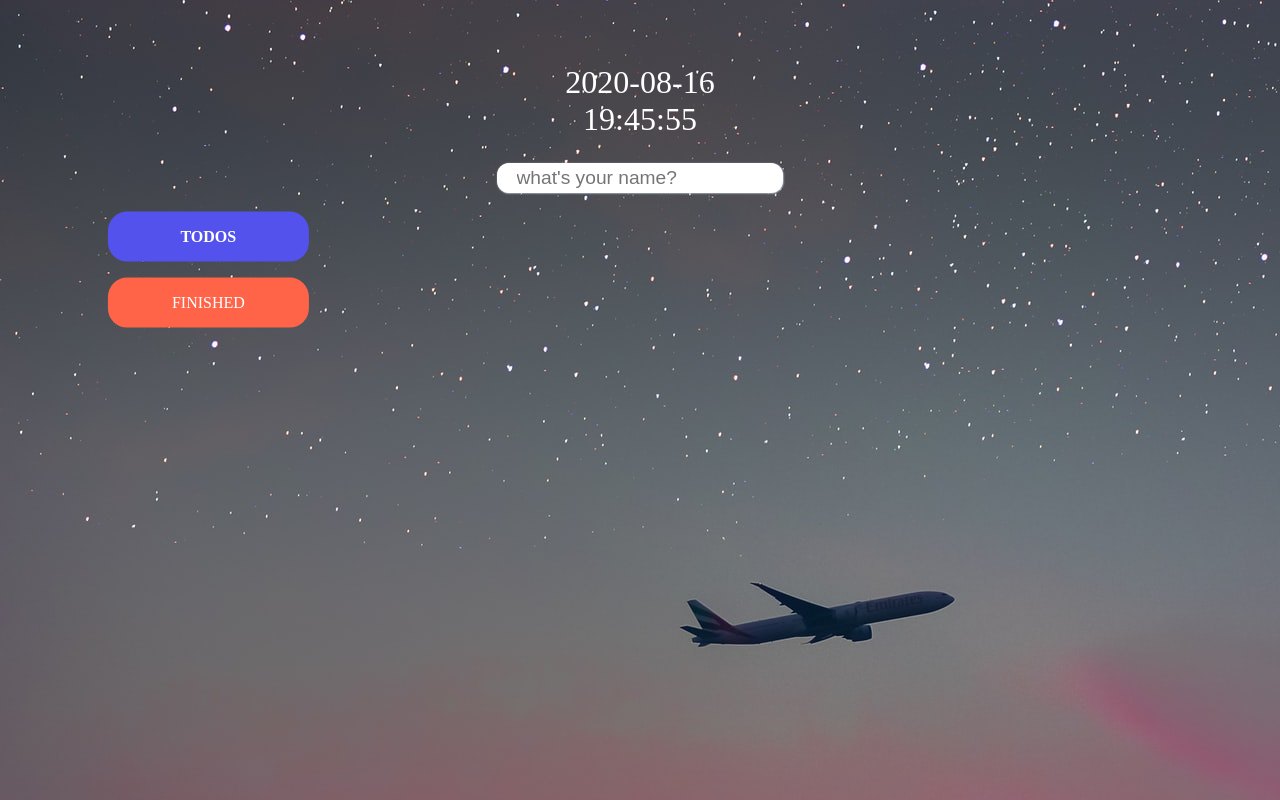
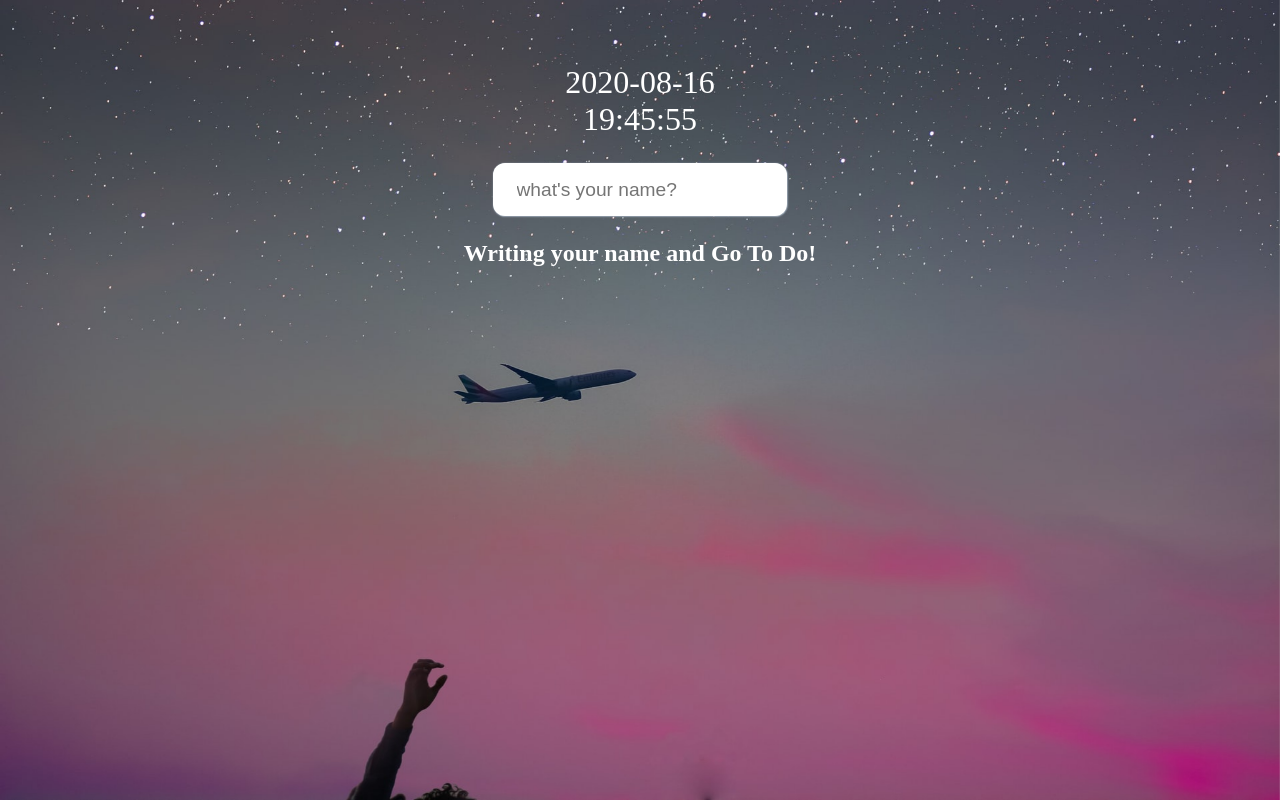
Before and after one commit to chkim116/ToDoAPP, a plain HTML site: page index.html in a window 1280 px wide. Drawn offline with Linux system fonts and the light colour scheme; a web font is replaced by a local one.

Commit message:
사이드메뉴 수정

```diff
--- a/css/styles.css
+++ b/css/styles.css
@@ -29,6 +29,8 @@ body {
   overflow: hidden;
   position: fixed;
   z-index: -1;
+  width: 100%;
+  height: 100%;
 }
 
 li {
@@ -53,14 +55,16 @@ button {
   border: none;
   outline: none;
 }
+
 .showing {
   display: block;
 }
 
-.done {
-  text-decoration: line-through;
+#container {
+  width: 1260px;
+  min-width: 768px;
+  margin: 0 auto;
 }
-
 /* weather */
 .weather {
   text-align: right;
@@ -71,9 +75,15 @@ button {
 /* nav */
 .sidemenu {
   position: absolute;
-  top: 30%;
-  left: 10%;
-  transform: translate(-10%, -30%);
+  top: 10%;
+  left: 20%;
+  transform: translate(-20%, -10%);
+  display: none;
+}
+
+.sidemenu.showing {
+  display: block;
+  animation: showingList 1s forwards;
 }
 
 .sidemenu-list {
@@ -118,7 +128,7 @@ button {
   border-radius: 12px;
   box-shadow: 0.4px 0.4px 1.4px 0.4px #a4b0be;
   border: none;
-  padding: 0.2em 1em;
+  padding: 0.8em 1.2em;
   font-size: 1.2em;
   margin-top: 1em;
   outline: none;
@@ -133,6 +143,9 @@ button {
   margin: 0;
 }
 
+.print-name {
+  padding: 1em;
+}
 /* TODOLIST or FIINISHED LIST */
 
 .content {
--- a/index.html
+++ b/index.html
@@ -12,6 +12,7 @@
     <link rel="stylesheet" href="css/styles.css" />
   </head>
   <body>
+    <div id="container">
       <div class="weather"></div>
       <div class="sidemenu">
         <div>
@@ -27,7 +28,7 @@
         <form class="user-name">
           <input type="text" placeholder="what's your name?" />
         </form>
-      <h2 class="print-name"></h2>
+        <h2 class="print-name">Writing your name and Go To Do!</h2>
       </header>
       <content class="content">
         <div class="wrap__todolist hide">
@@ -56,6 +57,7 @@
           <h1 class="todo-finished-no">There's No Finished List.</h1>
         </div>
       </content>
+    </div>
     <script src="js/printUser.js"></script>
     <script src="js/clock.js"></script>
     <script src="js/todolist.js"></script>
--- a/js/printUser.js
+++ b/js/printUser.js
@@ -2,6 +2,7 @@ const userName = document.querySelector(".user-name");
 const nameInput = userName.querySelector("input");
 const printName = document.querySelector(".print-name");
 const content = document.querySelector(".content");
+const sideMenu = document.querySelector(".sidemenu");
 
 function handleName(e) {
   e.preventDefault();
@@ -10,6 +11,7 @@ function handleName(e) {
     printName.innerText = `Wecome ${nameInput.value}!`;
     localStorage.setItem("user", nameInput.value);
     loadToDoList();
+    loadToSideMenu();
   } else alert("please name");
 }
 
@@ -19,11 +21,16 @@ function loadUserName() {
     userName.style.display = "none";
     printName.innerText = `${getUser}'s To Do List`;
     loadToDoList();
+    loadToSideMenu();
   }
 }
 
 function loadToDoList() {
   content.classList.add("showing");
+}
+
+function loadToSideMenu() {
+  sideMenu.classList.add("showing");
 }
 
 function init() {
```
Lines whose indentation alone changed are shown as unchanged.
